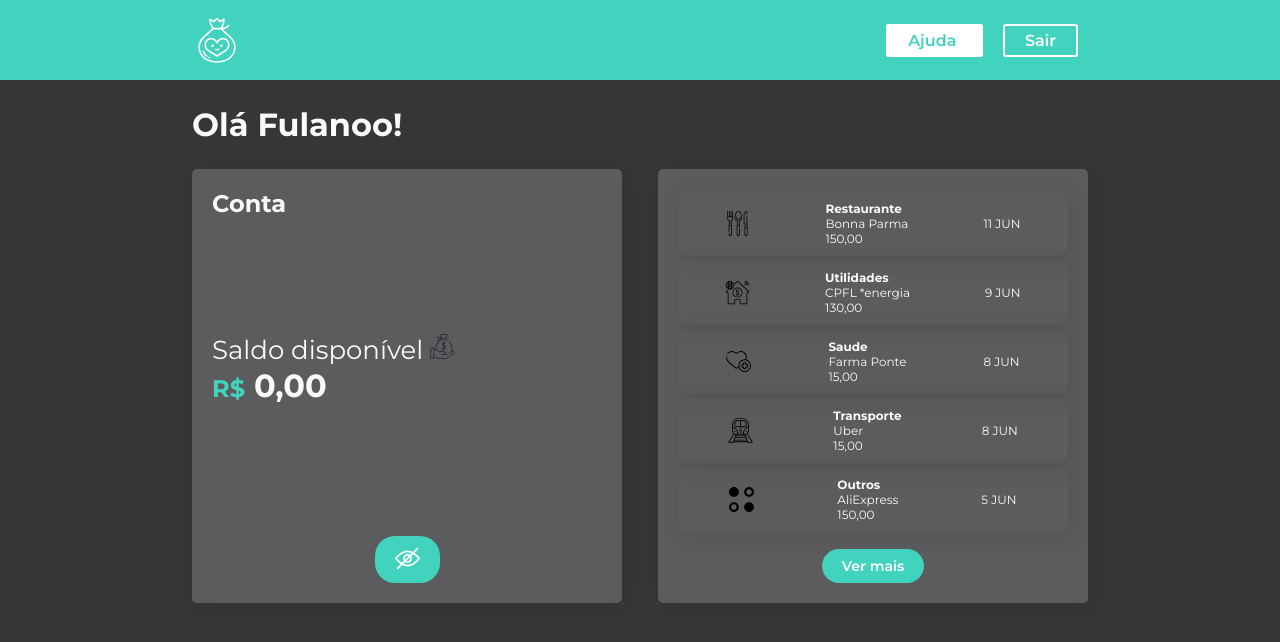
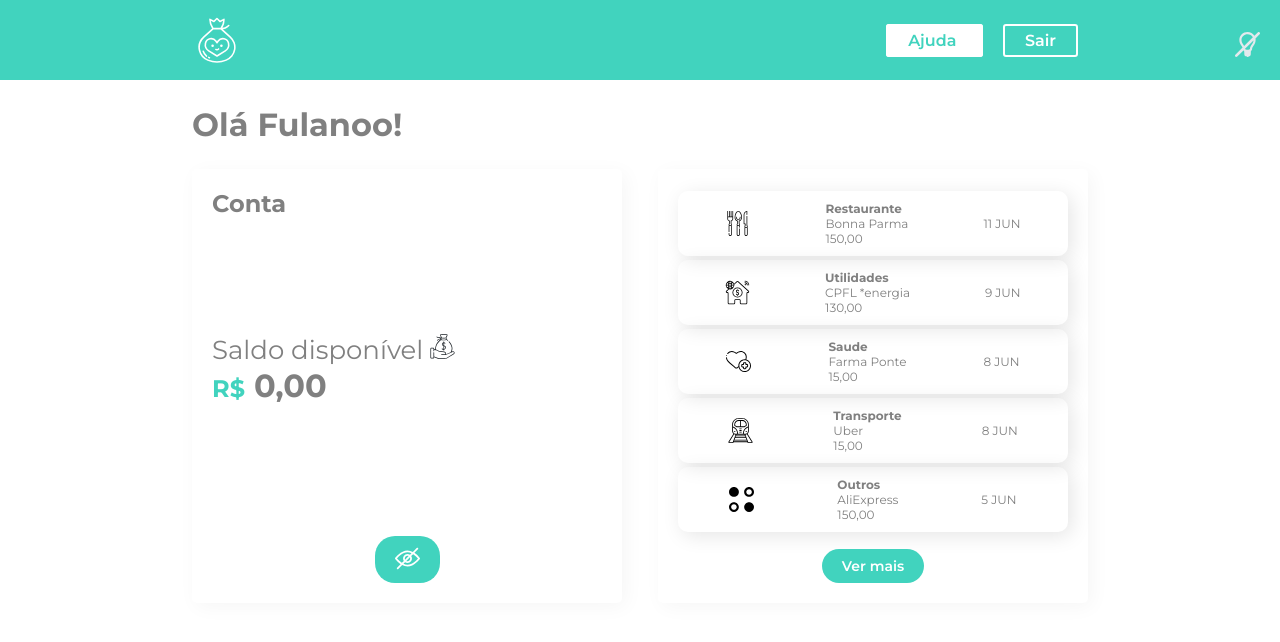
Before and after one commit to Henryk212/componentesreact, a React (Create React App) app: page / in a window 1280 px wide. Shown: the top 642 px of the page. Built offline with nearby package versions, Linux system fonts and the light colour scheme.

Commit message:
finalização, tema modo escuro

```diff
--- a/src/App.js
+++ b/src/App.js
@@ -1,17 +1,27 @@
-import React from "react";
+import React, { useState } from "react";
 import { Globalstyle } from "./Components/Globalstyle";
 import Cabecalho from "./Components/Cabecalho";
 import Container from "./Components/Container";
 import { ThemeProvider } from "styled-components";
 import { temaClaro, temaEscuro } from "./Components/UI/temas";
+import { BtnTema } from "./Components/UI";
+import SwitcherTema from "./Components/SwitcherTema";
 
 
 
 function App() {
+  const [tema, setTema] = useState(true);
+
+  const toggleTema = () =>{
+    setTema((tema) => !tema);
+  }
   return (
 
-    <ThemeProvider theme={temaEscuro}>
+    <ThemeProvider theme={tema ? temaClaro : temaEscuro}>
       <Globalstyle/>
+      <BtnTema onClick={toggleTema}>
+        <SwitcherTema tema={tema} />
+      </BtnTema>
       <Cabecalho />
       <Container />
     </ThemeProvider>
--- a/src/Components/Conta/index.jsx
+++ b/src/Components/Conta/index.jsx
@@ -5,7 +5,7 @@
 import olho_icone from "../../assets/images/olho.svg";
 import dinheiro from "../../assets/images/dinheiro.svg";
 
-import { Box, Btn, Detalhe, Icone, Saldo } from "../UI";
+import { Box, Btn, Detalhe, Icone, Saldo, IconeTema } from "../UI";
 
 const IconeMargin = styled(Icone)`
   margin-top: 2px;
@@ -24,7 +24,7 @@
       <div style={{ fontSize: "26px", padding: "20px 0" }}>
         Saldo disponível{" "}
         <span>
-          <Icone src={dinheiro} alt="Ícone Saldo" />
+          <IconeTema src={dinheiro} alt="Ícone Saldo" />
         </span>
         {toggleState ? (
           <Saldo>
--- a/src/Components/ImageFilter.js
+++ b/src/Components/ImageFilter.js
@@ -4,15 +4,15 @@
 import outros from '../assets/images/outros.svg'
 import transporte from '../assets/images/transporte.svg'
 import saude from '../assets/images/saude.svg'
-import { Icone } from './UI'
+import {IconeTema } from './UI'
 
 export default (type) => {
     const Images = {
-        Restaurante:<Icone src={alimentacao} alt='Restaurante'/>,
-        Utilidades:<Icone src={utilidades} alt='Utilidades'/>,
-        Saude:<Icone src={saude} alt='Saude'/>,
-        Transporte:<Icone src={transporte} alt='Transporte'/>,
-        default:<Icone src={outros} alt='Outros'/>,
+        Restaurante:<IconeTema src={alimentacao} alt='Restaurante'/>,
+        Utilidades:<IconeTema src={utilidades} alt='Utilidades'/>,
+        Saude:<IconeTema src={saude} alt='Saude'/>,
+        Transporte:<IconeTema src={transporte} alt='Transporte'/>,
+        default:<IconeTema src={outros} alt='Outros'/>,
     };
-  return Images [type] || Images.default;
+  return Images[type] || Images.default;
 };
--- /dev/null
+++ b/src/Components/SwitcherTema/index.jsx
@@ -0,0 +1,9 @@
+import React from 'react'
+import ThemeOn from '../../assets/images/themeOn.svg'
+import ThemeOff from '../../assets/images/themeOff.svg'
+import { Icone } from '../UI'
+
+const claro = <Icone src={ThemeOn} alt='Tema claro'/>
+const escuro = <Icone src={ThemeOff} alt='Tema Escuro'/>
+
+export default ({tema}) => (tema ? escuro : claro);
--- a/src/Components/UI/index.jsx
+++ b/src/Components/UI/index.jsx
@@ -3,6 +3,10 @@
 export const Icone = styled.img`
 height: 25px;
 width: 25px;
+`;
+
+export const IconeTema = styled(Icone)`
+  filter: ${({theme}) => theme.filter};
 `;
 
 export const Box = styled.div`
@@ -42,3 +46,11 @@
   color: #41d3be;
   font-size: 24px;
 `
+export const BtnTema = styled.button`
+   position: absolute;
+   top: 4vh;
+   right: 20px;
+   background-color: inherit;
+   border:none;
+   cursor: pointer;
+`;
--- a/src/Components/UI/temas.js
+++ b/src/Components/UI/temas.js
@@ -7,9 +7,11 @@
     body: fundoClaro,
     inside: conteudoClaro,
     text: textoFundoClaro,
+    filter: "",
 };
 export const temaEscuro = {
     body: fundoEscuro,
     inside: conteudoEscuro,
     text: textoFundoEscuro,
+    filter: "invert(100%)",
 };
```
